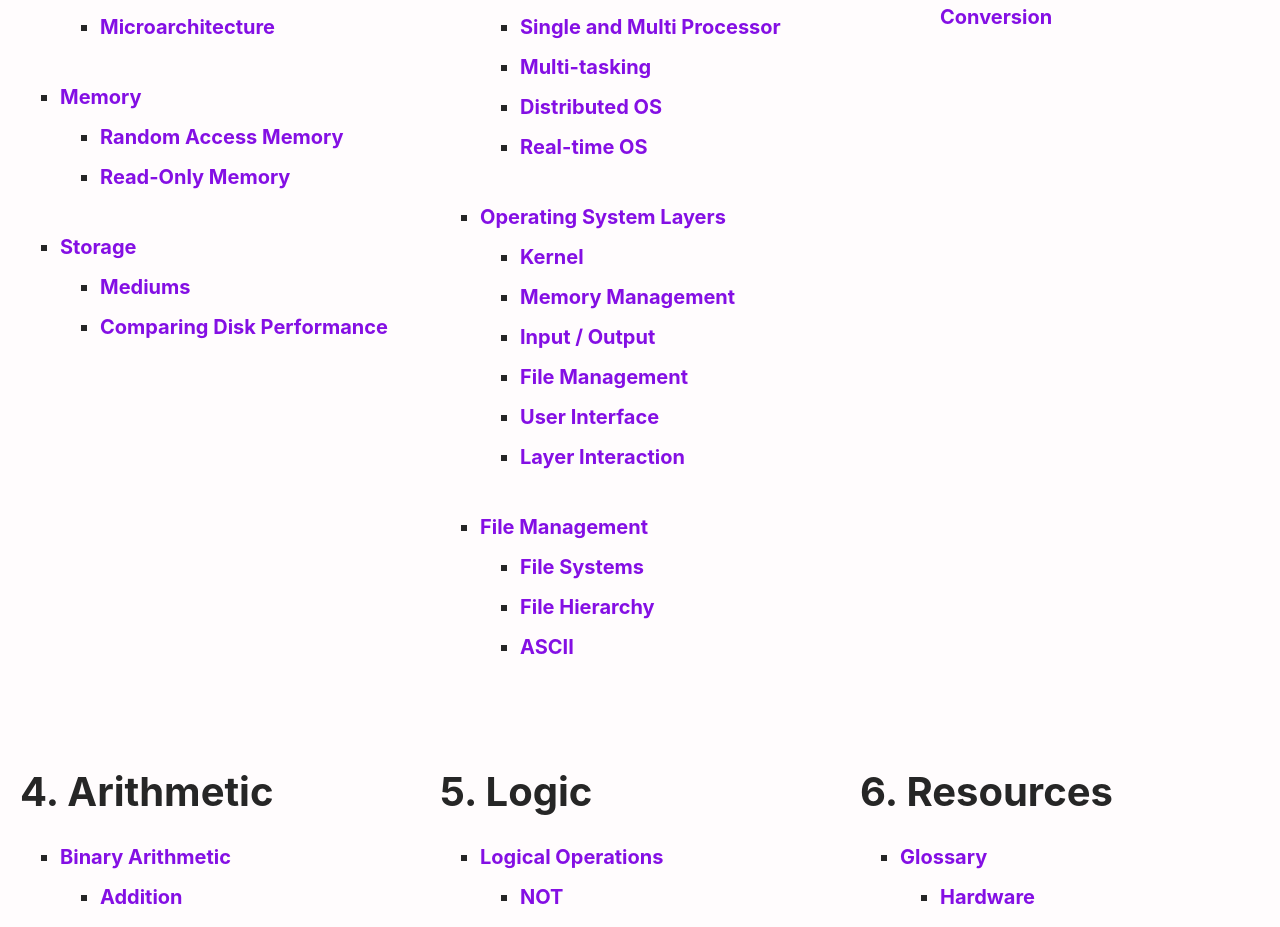
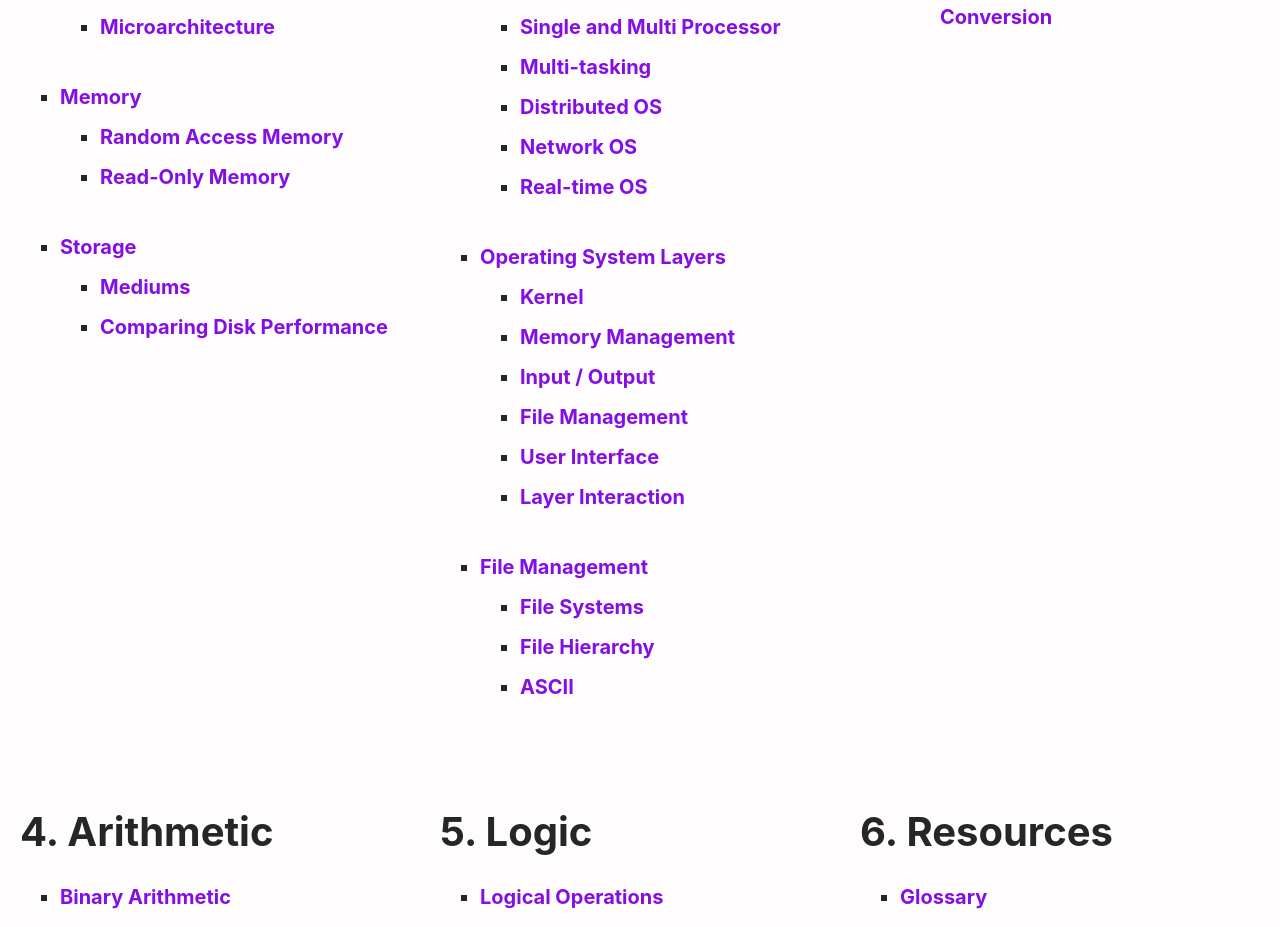
Before and after one commit to Christopher-Cannon/Christopher-Cannon.github.io, a Vue app: page / in a window 1280 px wide. Shown: the part 1164-2091 px from the top of the page. Built offline with nearby package versions, Linux system fonts and the light colour scheme; the HTML template or start-up script is replaced by a standard one; a web font is replaced by a local one.

Commit message:
Update network OS home link

```diff
--- a/src/pages/Home.vue
+++ b/src/pages/Home.vue
@@ -240,6 +240,13 @@ import SideImage from "../components/common/SideImage.vue";
                                     to="/operating-systems#distributed-os"
                                     class="link"
                                     >Distributed OS</router-link
+                                >
+                            </li>
+                            <li>
+                                <router-link
+                                    to="/operating-systems#network-os"
+                                    class="link"
+                                    >Network OS</router-link
                                 >
                             </li>
                             <li>
```
